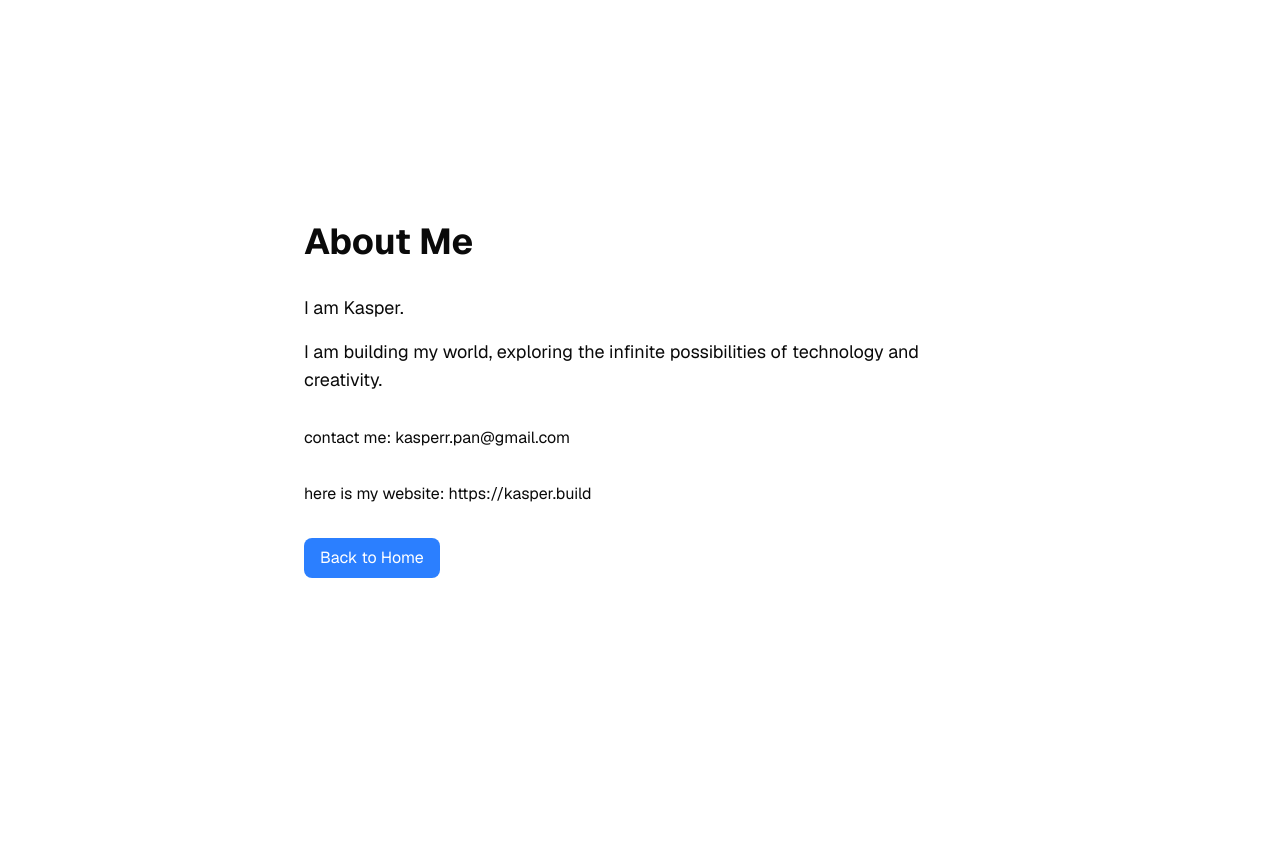
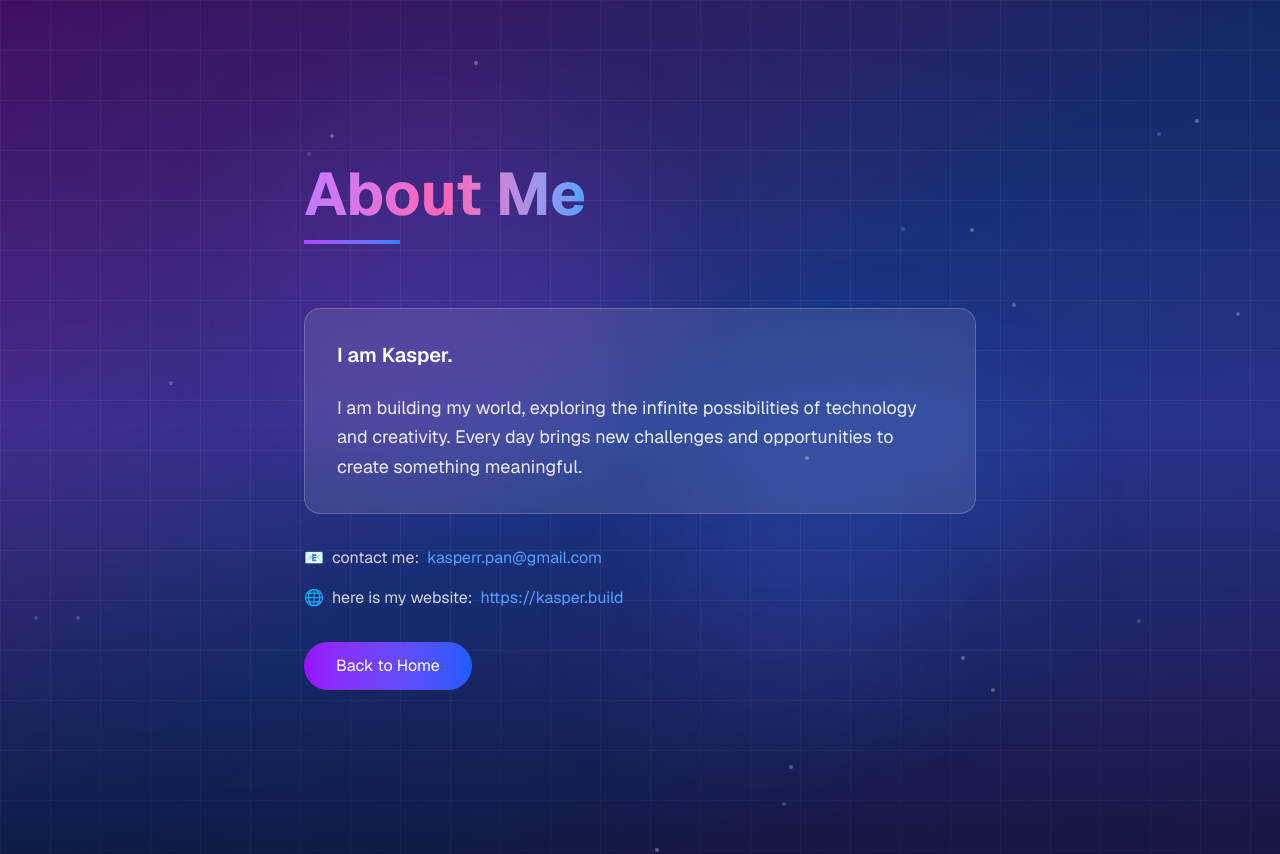
Before and after one commit to kaskaspan/website, a Next.js app: page /about in a window 1280 px wide. Before the commit the page ends 800 px from the top, so only its background shows below. Built offline with nearby package versions, Linux system fonts and the light colour scheme.

Commit message:
back grund

```diff
--- a/app/about/page.tsx
+++ b/app/about/page.tsx
@@ -1,28 +1,140 @@
+"use client";
 import Link from "next/link";
+import { useEffect, useState } from "react";
 
 export default function About() {
+  const [mousePosition, setMousePosition] = useState({ x: 0, y: 0 });
+
+  useEffect(() => {
+    const handleMouseMove = (e: MouseEvent) => {
+      setMousePosition({ x: e.clientX, y: e.clientY });
+    };
+
+    if (typeof window !== "undefined") {
+      window.addEventListener("mousemove", handleMouseMove);
+      return () => window.removeEventListener("mousemove", handleMouseMove);
+    }
+  }, []);
+
   return (
-    <div className="font-sans grid grid-rows-[20px_1fr_20px] items-center justify-items-center min-h-screen p-8 pb-20 gap-16 sm:p-20">
+    <div className="font-sans relative min-h-screen overflow-hidden">
+      {/* Animated Background */}
+      <div className="absolute inset-0 bg-gradient-to-br from-purple-900 via-blue-900 to-indigo-900">
+        {/* Floating orbs */}
+        <div
+          className="absolute w-96 h-96 bg-purple-500/20 rounded-full blur-3xl animate-pulse"
+          style={{
+            left:
+              typeof window !== "undefined"
+                ? `${20 + (mousePosition.x / window.innerWidth) * 10}%`
+                : "20%",
+            top:
+              typeof window !== "undefined"
+                ? `${10 + (mousePosition.y / window.innerHeight) * 10}%`
+                : "10%",
+          }}
+        />
+        <div
+          className="absolute w-80 h-80 bg-blue-500/20 rounded-full blur-3xl animate-pulse delay-1000"
+          style={{
+            right:
+              typeof window !== "undefined"
+                ? `${20 + (mousePosition.x / window.innerWidth) * -10}%`
+                : "20%",
+            bottom:
+              typeof window !== "undefined"
+                ? `${20 + (mousePosition.y / window.innerHeight) * -10}%`
+                : "20%",
+          }}
+        />
+        <div
+          className="absolute w-64 h-64 bg-indigo-500/20 rounded-full blur-3xl animate-pulse delay-2000"
+          style={{
+            left:
+              typeof window !== "undefined"
+                ? `${50 + (mousePosition.x / window.innerWidth) * 5}%`
+                : "50%",
+            top:
+              typeof window !== "undefined"
+                ? `${60 + (mousePosition.y / window.innerHeight) * 5}%`
+                : "60%",
+          }}
+        />
+
+        {/* Grid pattern */}
+        <div className="absolute inset-0 bg-[linear-gradient(rgba(255,255,255,0.05)_1px,transparent_1px),linear-gradient(90deg,rgba(255,255,255,0.05)_1px,transparent_1px)] bg-[size:50px_50px]" />
+
+        {/* Gradient overlay */}
+        <div className="absolute inset-0 bg-gradient-to-t from-black/50 via-transparent to-black/30" />
+      </div>
+
+      {/* Content */}
+      <div className="relative z-10 grid grid-rows-[20px_1fr_20px] items-center justify-items-center min-h-screen p-8 pb-20 gap-16 sm:p-20">
         <main className="flex flex-col gap-[32px] row-start-2 items-center sm:items-start max-w-2xl">
-        <h1 className="text-4xl font-bold">About Me</h1>
-        <div className="text-lg space-y-4">
-          <p>I am Kasper.</p>
-          <p>
+          <div className="text-center sm:text-left">
+            <h1 className="text-6xl font-bold bg-gradient-to-r from-purple-400 via-pink-400 to-blue-400 bg-clip-text text-transparent mb-4">
+              About Me
+            </h1>
+            <div className="w-24 h-1 bg-gradient-to-r from-purple-500 to-blue-500 mx-auto sm:mx-0 mb-8" />
+          </div>
+
+          <div className="text-lg space-y-6 text-white/90 backdrop-blur-sm bg-white/10 rounded-2xl p-8 border border-white/20">
+            <p className="text-xl font-semibold text-white">I am Kasper.</p>
+            <p className="leading-relaxed">
               I am building my world, exploring the infinite possibilities of
-            technology and creativity.
+              technology and creativity. Every day brings new challenges and
+              opportunities to create something meaningful.
             </p>
           </div>
-        <p> contact me: kasperr.pan@gmail.com</p>
-        <p>
-          here is my website: <Link href="/">https://kasper.build</Link>
+
+          <div className="space-y-4 text-white/80">
+            <p className="flex items-center gap-2">
+              <span className="text-purple-400">📧</span>
+              <span>contact me: </span>
+              <a
+                href="mailto:kasperr.pan@gmail.com"
+                className="text-blue-400 hover:text-blue-300 transition-colors"
+              >
+                kasperr.pan@gmail.com
+              </a>
             </p>
+            <p className="flex items-center gap-2">
+              <span className="text-purple-400">🌐</span>
+              <span>here is my website: </span>
               <Link
                 href="/"
-          className="bg-blue-500 text-white px-4 py-2 rounded-md hover:bg-blue-600 transition-colors"
+                className="text-blue-400 hover:text-blue-300 transition-colors"
               >
-          Back to Home
+                https://kasper.build
+              </Link>
+            </p>
+          </div>
+
+          <Link
+            href="/"
+            className="group relative px-8 py-3 bg-gradient-to-r from-purple-600 to-blue-600 text-white rounded-full hover:from-purple-700 hover:to-blue-700 transition-all duration-300 transform hover:scale-105 hover:shadow-lg hover:shadow-purple-500/25"
+          >
+            <span className="relative z-10">Back to Home</span>
+            <div className="absolute inset-0 bg-gradient-to-r from-purple-600 to-blue-600 rounded-full blur opacity-0 group-hover:opacity-75 transition-opacity duration-300" />
           </Link>
         </main>
+
+        {/* Floating particles */}
+        <div className="absolute inset-0 pointer-events-none">
+          {[...Array(20)].map((_, i) => (
+            <div
+              key={i}
+              className="absolute w-1 h-1 bg-white/30 rounded-full animate-pulse"
+              style={{
+                left: `${Math.random() * 100}%`,
+                top: `${Math.random() * 100}%`,
+                animationDelay: `${Math.random() * 3}s`,
+                animationDuration: `${2 + Math.random() * 3}s`,
+              }}
+            />
+          ))}
+        </div>
+      </div>
     </div>
   );
 }
--- a/app/blog/page.tsx
+++ b/app/blog/page.tsx
@@ -1,7 +1,21 @@
+"use client";
 import Link from "next/link";
 import { ShineBorder } from "@/components/ui/shine-border";
+import { useEffect, useState } from "react";
 
 export default function Blog() {
+  const [mousePosition, setMousePosition] = useState({ x: 0, y: 0 });
+
+  useEffect(() => {
+    const handleMouseMove = (e: MouseEvent) => {
+      setMousePosition({ x: e.clientX, y: e.clientY });
+    };
+
+    if (typeof window !== "undefined") {
+      window.addEventListener("mousemove", handleMouseMove);
+      return () => window.removeEventListener("mousemove", handleMouseMove);
+    }
+  }, []);
   const blogPosts = [
     {
       id: 1,
--- a/app/page.tsx
+++ b/app/page.tsx
@@ -5,6 +5,7 @@ import { VideoText } from "@/components/ui/video-text";
 
 import Link from "next/link";
 import { useRouter } from "next/navigation";
+import { useEffect, useState } from "react";
 
 export function SmoothCursorDemo() {
   return (
@@ -27,30 +28,117 @@ export function VideoTextDemo() {
 
 export default function Home() {
   const router = useRouter();
+  const [mousePosition, setMousePosition] = useState({ x: 0, y: 0 });
+
+  useEffect(() => {
+    const handleMouseMove = (e: MouseEvent) => {
+      setMousePosition({ x: e.clientX, y: e.clientY });
+    };
+
+    if (typeof window !== "undefined") {
+      window.addEventListener("mousemove", handleMouseMove);
+      return () => window.removeEventListener("mousemove", handleMouseMove);
+    }
+  }, []);
 
   const handleClick = () => {
     router.push("/about");
   };
 
   return (
-    <div className="font-sans grid grid-rows-[20px_1fr_20px] items-center justify-items-center min-h-screen p-8 pb-20 gap-16 sm:p-20 relative">
-      <Globe className="absolute inset-0 mx-auto" />
+    <div className="font-sans relative min-h-screen overflow-hidden">
+      {/* Animated Background */}
+      <div className="absolute inset-0 bg-gradient-to-br from-purple-900 via-blue-900 to-indigo-900">
+        {/* Floating orbs */}
+        <div
+          className="absolute w-96 h-96 bg-purple-500/20 rounded-full blur-3xl animate-pulse"
+          style={{
+            left:
+              typeof window !== "undefined"
+                ? `${20 + (mousePosition.x / window.innerWidth) * 10}%`
+                : "20%",
+            top:
+              typeof window !== "undefined"
+                ? `${10 + (mousePosition.y / window.innerHeight) * 10}%`
+                : "10%",
+          }}
+        />
+        <div
+          className="absolute w-80 h-80 bg-blue-500/20 rounded-full blur-3xl animate-pulse delay-1000"
+          style={{
+            right:
+              typeof window !== "undefined"
+                ? `${20 + (mousePosition.x / window.innerWidth) * -10}%`
+                : "20%",
+            bottom:
+              typeof window !== "undefined"
+                ? `${20 + (mousePosition.y / window.innerHeight) * -10}%`
+                : "20%",
+          }}
+        />
+        <div
+          className="absolute w-64 h-64 bg-indigo-500/20 rounded-full blur-3xl animate-pulse delay-2000"
+          style={{
+            left:
+              typeof window !== "undefined"
+                ? `${50 + (mousePosition.x / window.innerWidth) * 5}%`
+                : "50%",
+            top:
+              typeof window !== "undefined"
+                ? `${60 + (mousePosition.y / window.innerHeight) * 5}%`
+                : "60%",
+          }}
+        />
+
+        {/* Grid pattern */}
+        <div className="absolute inset-0 bg-[linear-gradient(rgba(255,255,255,0.05)_1px,transparent_1px),linear-gradient(90deg,rgba(255,255,255,0.05)_1px,transparent_1px)] bg-[size:50px_50px]" />
+
+        {/* Gradient overlay */}
+        <div className="absolute inset-0 bg-gradient-to-t from-black/50 via-transparent to-black/30" />
+      </div>
+
+      {/* Floating particles */}
+      <div className="absolute inset-0 pointer-events-none">
+        {[...Array(20)].map((_, i) => (
+          <div
+            key={i}
+            className="absolute w-1 h-1 bg-white/30 rounded-full animate-pulse"
+            style={{
+              left: `${Math.random() * 100}%`,
+              top: `${Math.random() * 100}%`,
+              animationDelay: `${Math.random() * 3}s`,
+              animationDuration: `${2 + Math.random() * 3}s`,
+            }}
+          />
+        ))}
+      </div>
+
+      {/* Content */}
+      <div className="relative z-10 grid grid-rows-[20px_1fr_20px] items-center justify-items-center min-h-screen p-8 pb-20 gap-16 sm:p-20">
+        <Globe className="absolute inset-0 mx-auto opacity-30" />
         <main className="flex flex-col gap-[32px] row-start-2 items-center relative z-10">
           <VideoTextDemo />
-        {/* <h2 className="text-4xl font-bold">Kasper Pan</h2> */}
-        {/* <h2 className="text-4xl font-bold">Kasper Pan</h2> */}
-
-        <p className="text-lg text-shadow-blue-500">
+          <p className="text-lg text-white/90 backdrop-blur-sm bg-white/10 rounded-2xl px-6 py-3 border border-white/20">
             I&apos;m building my world.
           </p>
           <div className="flex gap-4">
-          <Button onClick={handleClick}>about me</Button>
-          <Button asChild variant="outline">
+            <Button
+              onClick={handleClick}
+              className="bg-gradient-to-r from-purple-600 to-blue-600 hover:from-purple-700 hover:to-blue-700 text-white border-0"
+            >
+              about me
+            </Button>
+            <Button
+              asChild
+              variant="outline"
+              className="border-white/30 text-white hover:bg-white/10"
+            >
               <Link href="/blog">blog</Link>
             </Button>
           </div>
         </main>
         <footer className="row-start-3 flex gap-[24px] flex-wrap items-center justify-center"></footer>
       </div>
+    </div>
   );
 }
```
Lines whose indentation alone changed are shown as unchanged.
